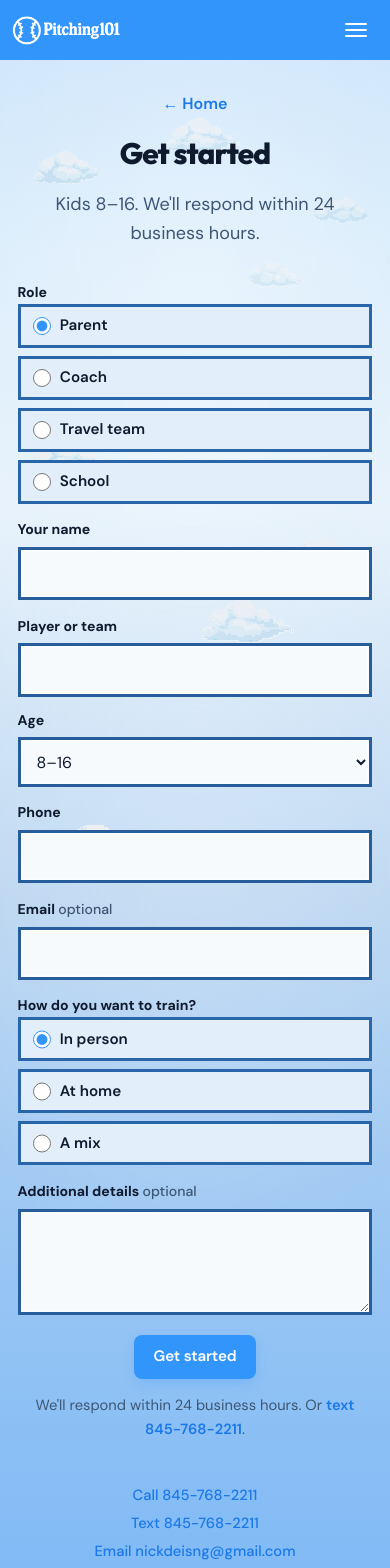
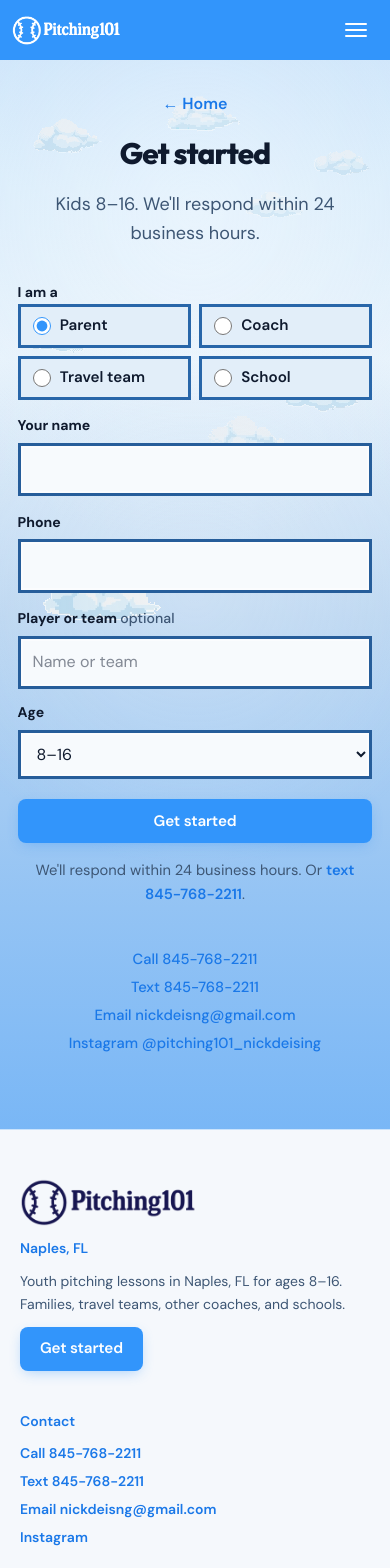
Before and after one commit to Pitching101/pitching101-web, a Next.js app: page /contact in a window 390 px wide. Shown: the top 1568 px of the page. Built offline with nearby package versions, Linux system fonts and the light colour scheme.

Commit message:
Cut the Get started form down to name, phone, and age.
Co-authored-by: nickdeisng-hash <nickdeisng-hash@users.noreply.github.com>

```diff
--- a/src/app/globals.css
+++ b/src/app/globals.css
@@ -2384,13 +2384,8 @@ html.glove-cursor * {
 }
 .start-train {
   display: grid;
-  grid-template-columns: 1fr;
+  grid-template-columns: 1fr 1fr;
   gap: 0.5rem;
-}
-@media (min-width: 560px) {
-  .start-train {
-    grid-template-columns: 1fr 1fr;
-  }
 }
 .start-train-option {
   display: flex;
@@ -2416,7 +2411,10 @@ html.glove-cursor * {
   flex-shrink: 0;
   accent-color: #3295fb;
 }
-.start-form .btn,
+.start-form .btn {
+  width: 100%;
+  margin-top: 0.35rem;
+}
 .start-thanks-actions .btn {
   justify-self: center;
   margin-top: 0.35rem;
--- a/src/components/StartForm.tsx
+++ b/src/components/StartForm.tsx
@@ -2,12 +2,12 @@
 
 import { useState, type FormEvent } from "react";
 import { useRouter } from "next/navigation";
-import { PHONE_DISPLAY, PHONE_TEL, RESPONSE_PROMISE, trainingOptions, workWithRoles } from "@/data/siteCopy";
+import { PHONE_DISPLAY, PHONE_TEL, RESPONSE_PROMISE, workWithRoles } from "@/data/siteCopy";
 import { leadFromForm, writeStartLead } from "@/data/startLead";
 
 const AGES = ["8", "9", "10", "11", "12", "13", "14", "15", "16", "Mixed 8–16"] as const;
 
-/** Collects a start note, texts Coach Deising, then goes to the thank-you page. */
+/** Short start form — name, phone, age. Texts Coach Deising, then thank-you. */
 export default function StartForm() {
   const router = useRouter();
   const [sending, setSending] = useState(false);
@@ -23,7 +23,7 @@ export default function StartForm() {
   return (
     <form className="start-form" onSubmit={onSubmit}>
       <fieldset className="start-field">
-        <legend>Role</legend>
+        <legend>I am a</legend>
         <div className="start-train">
           {workWithRoles.map((role) => (
             <label key={role} className="start-train-option">
@@ -41,16 +41,43 @@ export default function StartForm() {
       </fieldset>
       <label className="start-field">
         <span>Your name</span>
-        <input name="name" type="text" autoComplete="name" required />
+        <input
+          name="name"
+          type="text"
+          autoComplete="name"
+          autoCapitalize="words"
+          enterKeyHint="next"
+          required
+        />
+      </label>
+      <label className="start-field">
+        <span>Phone</span>
+        <input
+          name="phone"
+          type="tel"
+          inputMode="tel"
+          autoComplete="tel"
+          enterKeyHint="next"
+          required
+        />
       </label>
       <div className="start-field-row">
         <label className="start-field">
-          <span>Player or team</span>
-          <input name="player" type="text" autoComplete="off" required />
+          <span>
+            Player or team <em>optional</em>
+          </span>
+          <input
+            name="player"
+            type="text"
+            autoComplete="off"
+            autoCapitalize="words"
+            enterKeyHint="next"
+            placeholder="Name or team"
+          />
         </label>
         <label className="start-field">
           <span>Age</span>
-          <select name="age" required defaultValue="">
+          <select name="age" required defaultValue="" enterKeyHint="go">
             <option value="" disabled>
               8–16
             </option>
@@ -62,39 +89,6 @@ export default function StartForm() {
           </select>
         </label>
       </div>
-      <label className="start-field">
-        <span>Phone</span>
-        <input name="phone" type="tel" autoComplete="tel" required />
-      </label>
-      <label className="start-field">
-        <span>
-          Email <em>optional</em>
-        </span>
-        <input name="email" type="email" autoComplete="email" />
-      </label>
-      <fieldset className="start-field">
-        <legend>How do you want to train?</legend>
-        <div className="start-train">
-          {trainingOptions.map((option) => (
-            <label key={option.label} className="start-train-option">
-              <input
-                type="radio"
-                name="train"
-                value={option.label}
-                required
-                defaultChecked={option.label === "In person"}
-              />
-              <span>{option.label}</span>
-            </label>
-          ))}
-        </div>
-      </fieldset>
-      <label className="start-field">
-        <span>
-          Additional details <em>optional</em>
-        </span>
-        <textarea name="note" rows={3} />
-      </label>
       <button type="submit" className="btn" disabled={sending}>
         {sending ? "Sending…" : "Get started"}
       </button>
--- a/src/data/startLead.ts
+++ b/src/data/startLead.ts
@@ -30,11 +30,11 @@ export function leadFromForm(data: FormData): StartLead {
     "",
     `Who: ${role}`,
     `Name: ${name}`,
-    `Player or team: ${player}`,
+    player ? `Player or team: ${player}` : "",
     `Age: ${age}`,
     `Phone: ${phone}`,
     email ? `Email: ${email}` : "",
-    `Train: ${train}`,
+    train ? `Train: ${train}` : "",
     note ? `Note: ${note}` : "",
   ]
     .filter((line) => line !== "")
```
